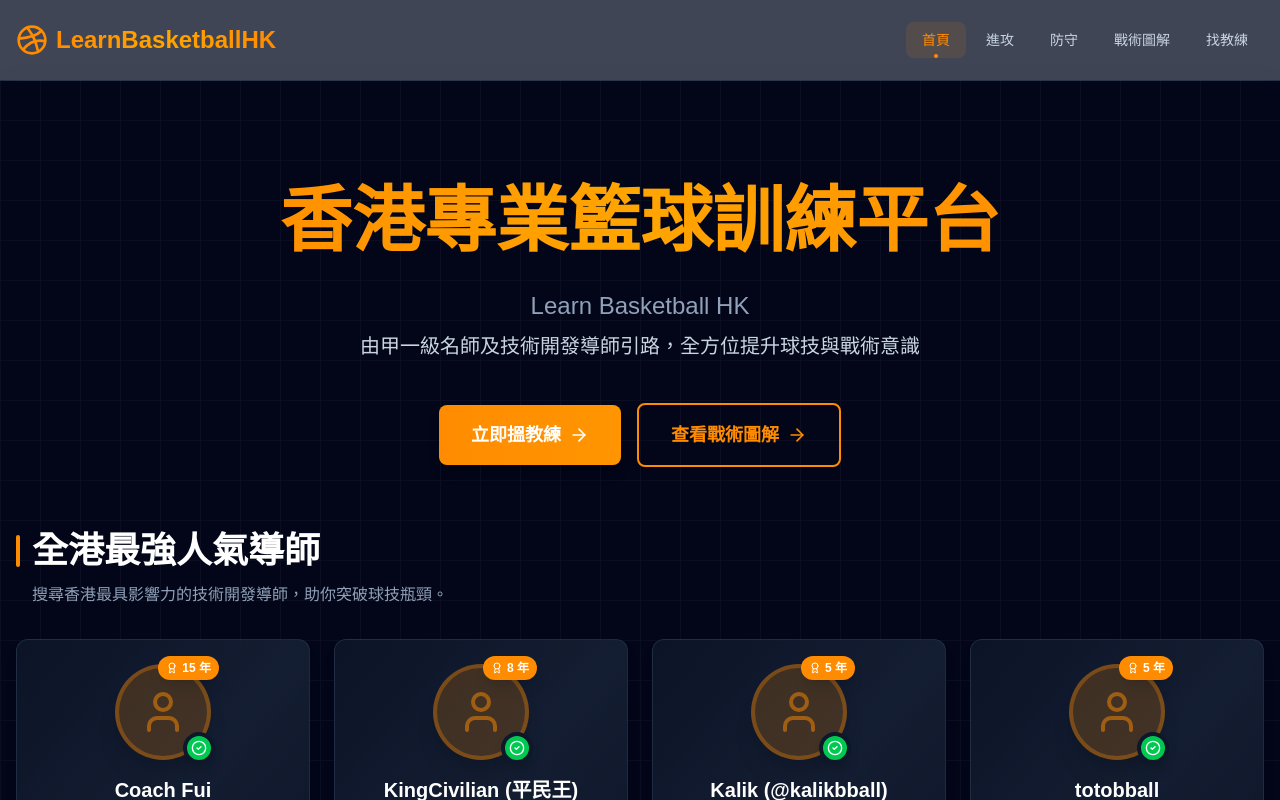
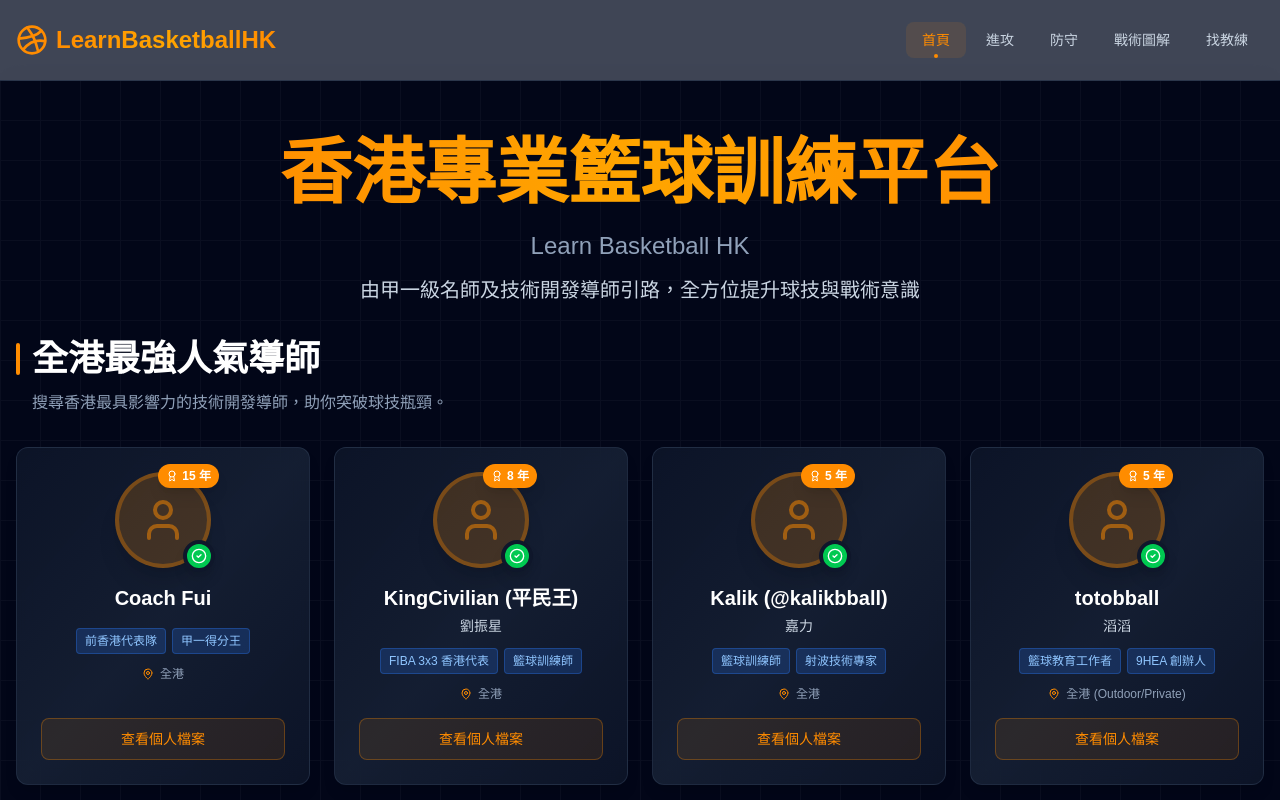
Before and after one commit to michaelmorningthrees-cpu/learn-basketball-hk, a Next.js app: page / in a window 1280 px wide. Shown: the top 800 px of the page. Built offline with nearby package versions, Linux system fonts and the light colour scheme.

Commit message:
remove homepage buttons

```diff
--- a/app/page.tsx
+++ b/app/page.tsx
@@ -153,38 +153,20 @@
 
       <div className="relative z-10">
         {/* Hero Section */}
-        <section className="container mx-auto px-4 py-16 md:py-24 max-w-7xl">
-          <div className="text-center max-w-4xl mx-auto mb-16">
+        <section className="container mx-auto px-4 py-8 md:py-12 max-w-7xl">
+          <div className="text-center max-w-4xl mx-auto mb-8">
             {/* 主標題 */}
-            <h1 className="text-4xl md:text-6xl lg:text-7xl font-black mb-6 bg-gradient-to-r from-[#FF8C00] via-[#FFA500] to-[#FF8C00] bg-clip-text text-transparent leading-tight">
+            <h1 className="text-4xl md:text-6xl lg:text-7xl font-black mb-3 bg-gradient-to-r from-[#FF8C00] via-[#FFA500] to-[#FF8C00] bg-clip-text text-transparent leading-tight">
               香港專業籃球訓練平台
             </h1>
-            <p className="text-xl md:text-2xl text-slate-400 mb-2 font-medium">
+            <p className="text-xl md:text-2xl text-slate-400 mb-3 font-medium">
               Learn Basketball HK
             </p>
 
             {/* 副標題 */}
-            <p className="text-lg md:text-xl text-slate-300 mb-10 leading-relaxed max-w-3xl mx-auto">
+            <p className="text-lg md:text-xl text-slate-300 leading-relaxed max-w-3xl mx-auto">
               由甲一級名師及技術開發導師引路，全方位提升球技與戰術意識
             </p>
-
-            {/* CTA 按鈕 */}
-            <div className="flex flex-col sm:flex-row gap-4 justify-center items-center">
-              <Link
-                href="/coaches"
-                className="inline-flex items-center gap-2 bg-gradient-to-r from-[#FF8C00] to-[#FF9500] hover:from-[#FF9500] hover:to-[#FFA500] text-white font-semibold text-lg px-8 py-4 rounded-lg transition-all duration-300 shadow-lg hover:shadow-xl hover:shadow-orange-500/50 hover:scale-105 group"
-              >
-                立即搵教練
-                <ArrowRight className="w-5 h-5 group-hover:translate-x-1 transition-transform" />
-              </Link>
-              <Link
-                href="/plays"
-                className="inline-flex items-center gap-2 border-2 border-[#FF8C00] text-[#FF8C00] hover:bg-[#FF8C00] hover:text-white font-semibold text-lg px-8 py-4 rounded-lg transition-all duration-300 group"
-              >
-                查看戰術圖解
-                <ArrowRight className="w-5 h-5 group-hover:translate-x-1 transition-transform" />
-              </Link>
-            </div>
           </div>
 
           {/* 專業教練牆 */}
```
